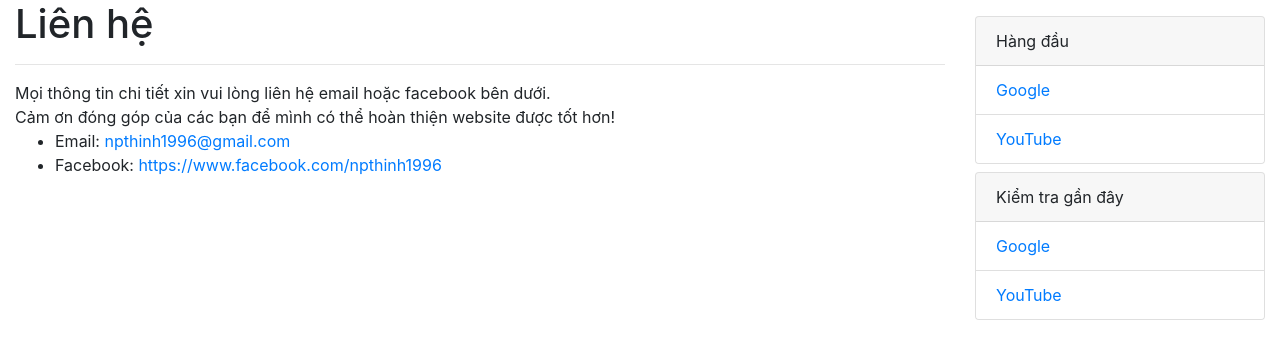
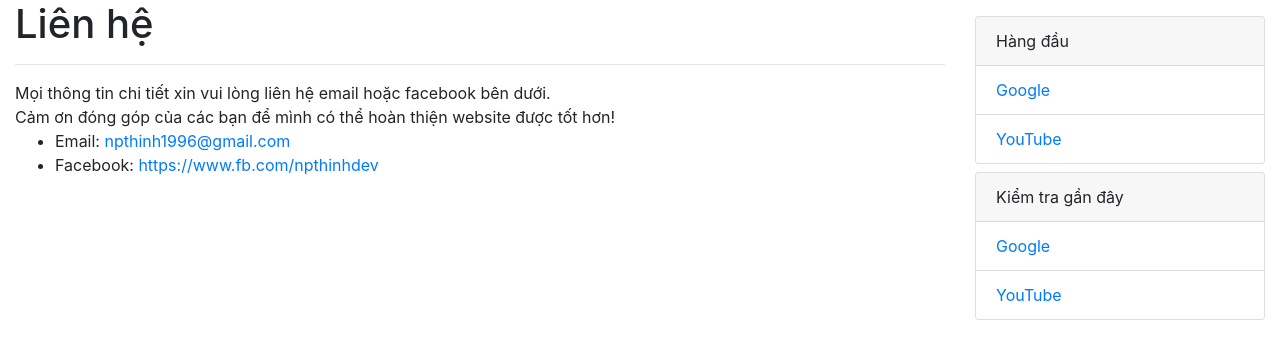
Before and after one commit to thinh9e/web-checker, a Django app: page /lien-he/ in a window 1280 px wide. Shown: the part 56-404 px from the top of the page. Run offline with Django 3.2, Linux system fonts and the light colour scheme; some libraries are stand-ins or nearby versions.

Commit message:
change fb addr in contact page

```diff
--- a/templates/checkweb/contact.html
+++ b/templates/checkweb/contact.html
@@ -10,7 +10,7 @@
     Cảm ơn đóng góp của các bạn để mình có thể hoàn thiện website được tốt hơn!
     <ul>
         <li>Email: <a href="mailto:npthinh1996@gmail.com">npthinh1996@gmail.com</a></li>
-        <li>Facebook: <a href="https://www.facebook.com/npthinh1996" target="_blank">https://www.facebook.com/npthinh1996</a></li>
+        <li>Facebook: <a href="https://www.fb.com/npthinhdev" target="_blank" rel="noopener noreferrer">https://www.fb.com/npthinhdev</a></li>
     </ul>
 </div>
 {% endblock %}
```
